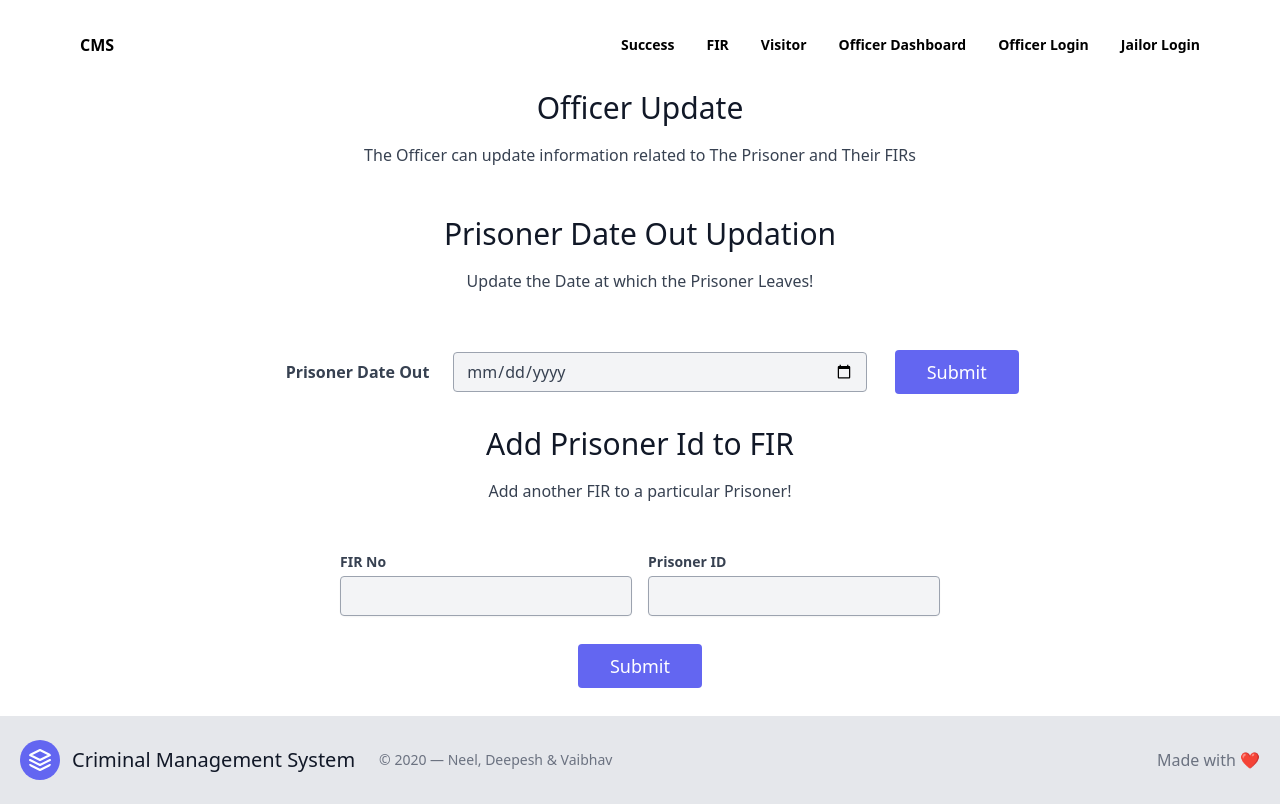
After one commit to sudo-vaibhav/dbms-final, a PHP site: page /officerUpdate.php in a window 1280 px wide. The commit adds this page. Run offline with PHP 8.4, Linux system fonts and the light colour scheme; some libraries are stand-ins or nearby versions.

Commit message:
added jailor and officer update

```diff
--- /dev/null
+++ b/officerUpdate.php
@@ -0,0 +1,95 @@
+<?php
+require "./header.php";
+?>
+  <section class="text-gray-700 body-font relative">
+    <div class="container px-5 my-5 mx-auto">
+      <div class="flex flex-col text-center w-full mb-12">
+        <h1
+          class="sm:text-3xl text-2xl font-medium title-font mb-4 text-gray-900"
+        >
+        Officer Update
+        </h1>
+        <p class="lg:w-2/3 mx-auto leading-relaxed text-base">
+          The Officer can update information related to The Prisoner and Their FIRs
+        </p>
+      </div>
+      <div class="flex flex-col text-center w-full mb-12">
+        <h4
+          class="sm:text-3xl text-2xl font-medium title-font mb-4 text-gray-900"
+        >
+        Prisoner Date Out Updation
+        </h4>
+        <p class="lg:w-2/3 mx-auto leading-relaxed text-base">
+          Update the Date at which the Prisoner Leaves!
+        </p>
+      </div>
+      <div class="md:flex md:items-center mb-6">
+        <div class="md:w-1/3">
+          <label class="block text-gray-700 font-bold md:text-right mb-1 md:mb-0 pr-1" for="inline-prisoner-name">
+            Prisoner Date Out
+          </label>
+        </div>
+        <div class="md:w-1/3 mx-5">
+          <input
+              class="w-full bg-gray-100 rounded border border-gray-400 focus:outline-none focus:border-indigo-500 text-base form-input block w-full px-3 h-10"
+                type="date"
+            />
+        </div>
+        <div class="p-2">
+          <button
+            class="flex mx-auto text-white bg-indigo-500 border-0 py-2 px-8 focus:outline-none hover:bg-indigo-600 rounded text-lg"
+          >
+            Submit
+          </button>
+        </div>
+      </div>
+      <section class="text-gray-700 body-font relative">
+        <div class="container px-5 my-5 mx-auto">
+        <div class="flex flex-col text-center w-full mb-12">
+          <h4
+            class="sm:text-3xl text-2xl font-medium title-font mb-4 text-gray-900"
+          >
+          Add Prisoner Id to FIR
+          </h4>
+          <p class="lg:w-2/3 mx-auto leading-relaxed text-base">
+            Add another FIR to a particular Prisoner!
+          </p>
+        </div>
+        <div class="lg:w-1/2 md:w-2/3 mx-auto">
+          <div class="flex flex-wrap -m-2">
+            <div class="p-2 w-1/2">
+              <label class="block text-sm leading-5 font-bold text-gray-700"
+                >FIR No</label
+              >
+              <div class="mt-1 relative rounded-md shadow-sm">
+                <input
+                  class="w-full bg-gray-100 rounded border border-gray-400 focus:outline-none focus:border-indigo-500 text-base form-input block w-full px-3 h-10"
+                />
+              </div>
+            </div>
+            <div class="p-2 w-1/2">
+              <label class="block text-sm leading-5 font-bold text-gray-700"
+                >Prisoner ID</label
+              >
+              <div class="mt-1 relative rounded-md shadow-sm">
+                <input
+                  class="w-full bg-gray-100 rounded border border-gray-400 focus:outline-none focus:border-indigo-500 text-base form-input block w-full px-3 h-10"
+                />
+              </div>
+            </div>
+          </div>
+        </div>
+        </div>
+      </section>
+      <div class="p-2 w-full">
+        <button
+          class="flex mx-auto text-white bg-indigo-500 border-0 py-2 px-8 focus:outline-none hover:bg-indigo-600 rounded text-lg"
+        >
+          Submit
+        </button>
+      </div>
+    </div>
+  </section>
+  <?php
+require "./footer.php";
+?>
```
Also changed, not shown: jailorUpdate.php (added, +51 -0 lines), officer-dashboard.php (+4 -4 lines).
